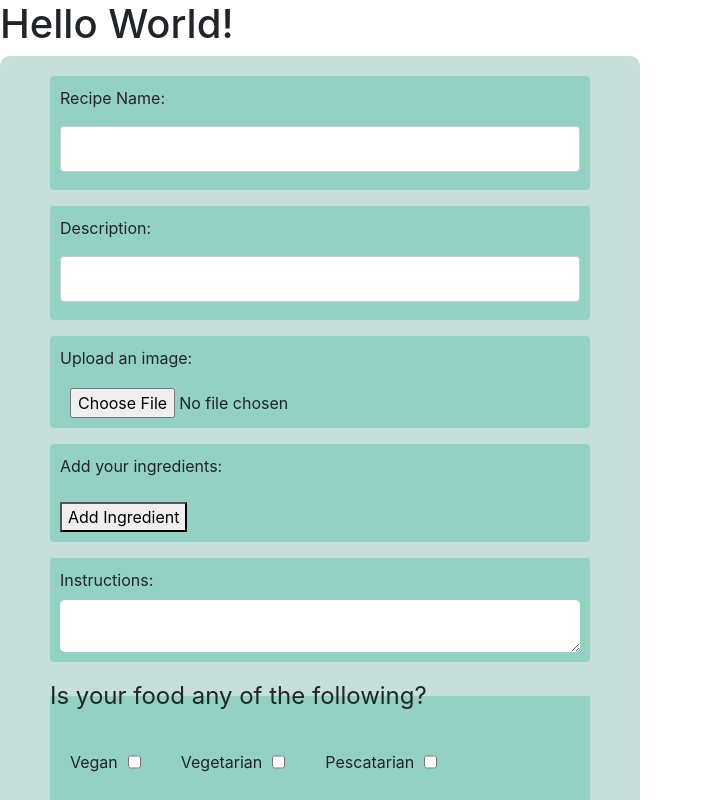
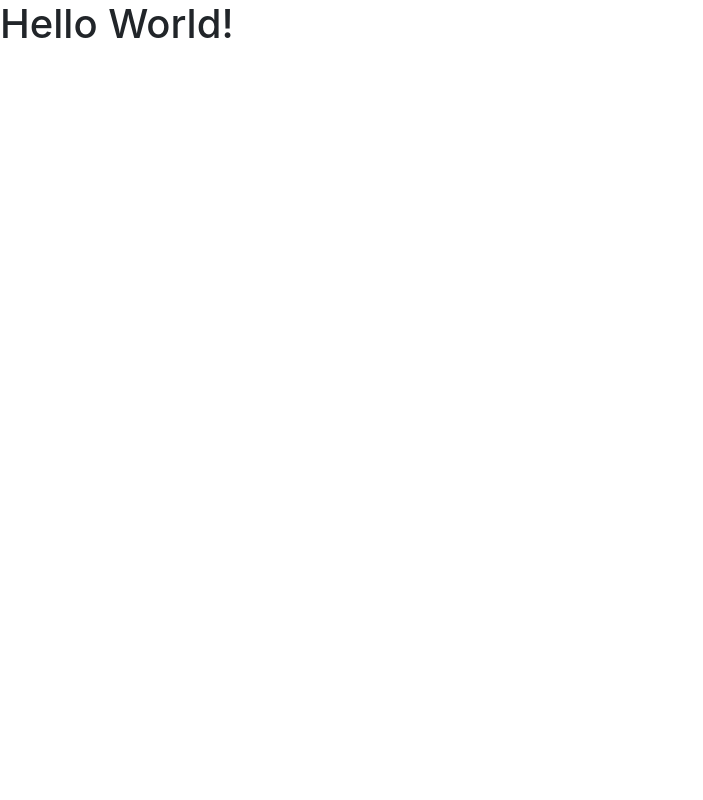
Before and after one commit to roselynle/meal-app-client, a React app: page / in a window 1280 px wide. Shown: the top 800 px of the page, without its empty margins (0-703 px from the left). Built offline with nearby package versions, Linux system fonts and the light colour scheme.

Commit message:
remove form from app.js

```diff
--- a/src/App.js
+++ b/src/App.js
@@ -1,7 +1,6 @@
 import React from "react";
 import { Switch, Route } from "react-router-dom";
 import * as Pages from "./pages";
-import AddRecipeForm from "./components/AddRecipeForm"
 import 'bootstrap/dist/css/bootstrap.min.css';
 
 // import './style.css';
@@ -13,7 +12,7 @@ function App() {
                 <Route exact path="/" component={Pages.Home} />
                 <Route path="/recipes" component={Pages.Recipes} />
             </Switch>
-            <AddRecipeForm/>
+
         </>
     );
 }
```
